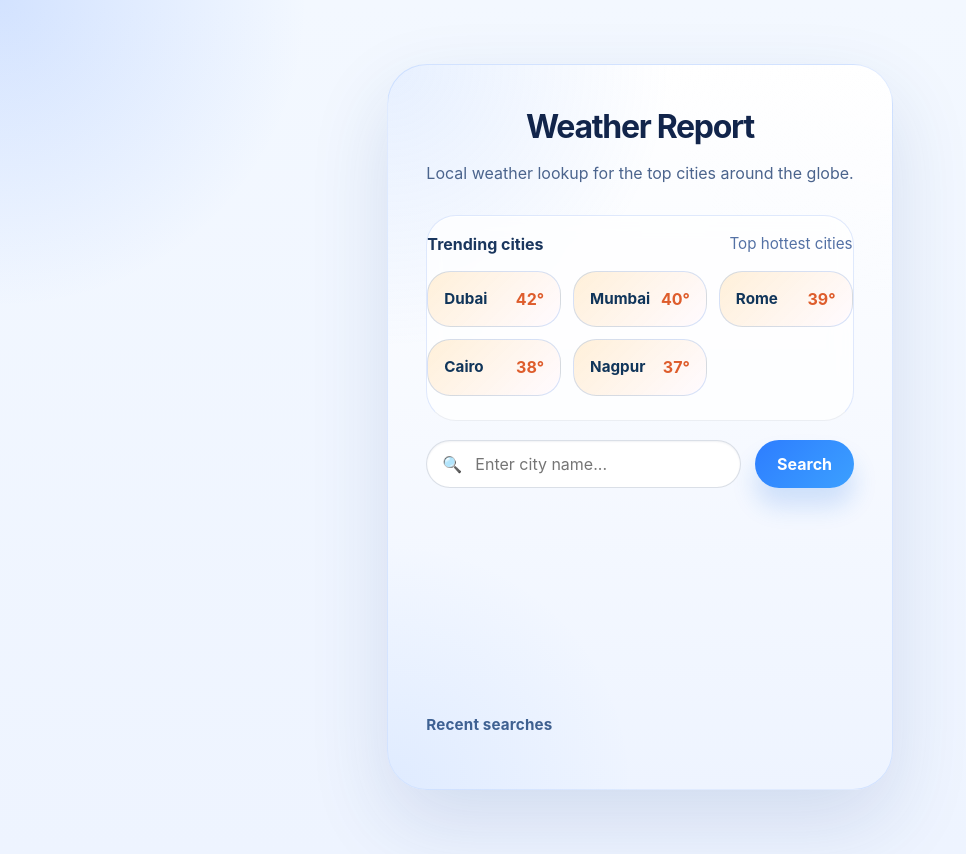
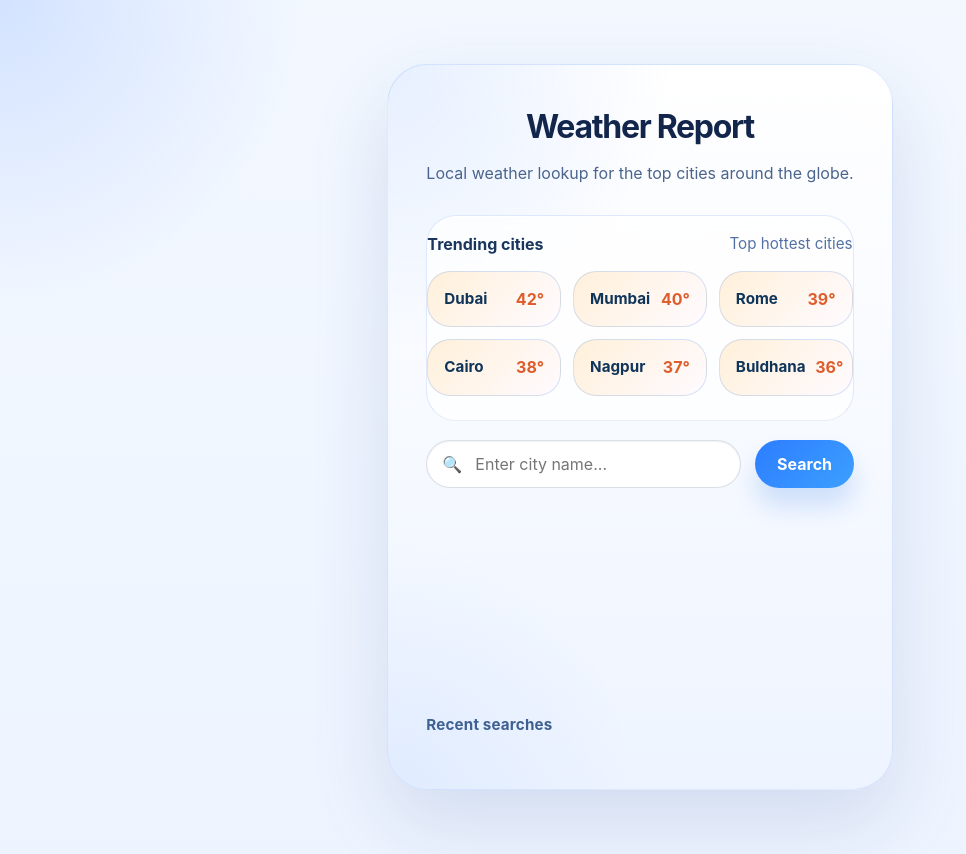
Before and after one commit to Ankush115/weather-dashboard, a React (Vite) app: page / in a window 1280 px wide. Shown: the whole page, without its empty margins (0-966 px from the left). Built offline with nearby package versions, Linux system fonts and the light colour scheme.

Commit message:
remove some features

```diff
--- a/src/components/WeatherDashBoard.jsx
+++ b/src/components/WeatherDashBoard.jsx
@@ -11,7 +11,7 @@ const WeatherDashBoard = () => {
 
   const trendingCities = [...data]
     .sort((a, b) => b.temperature - a.temperature)
-    .slice(0, 5);
+    .slice(0, 6);
 
   const searchCity = (cityName) => {
     const cityWeather = data.find(
@@ -112,10 +112,10 @@ const WeatherDashBoard = () => {
 
       <div className="previous-title">Recent searches</div>
       <div className="previous-searches">
-        {history.map((searchedCity,index) => (
+        {history.map((searchedCity,) => (
           <button
             type="button"
-            key={searchedCity + index}
+            key={searchedCity}
             className="city-btn"
             onClick={() => searchCity(searchedCity)}
           >
```
